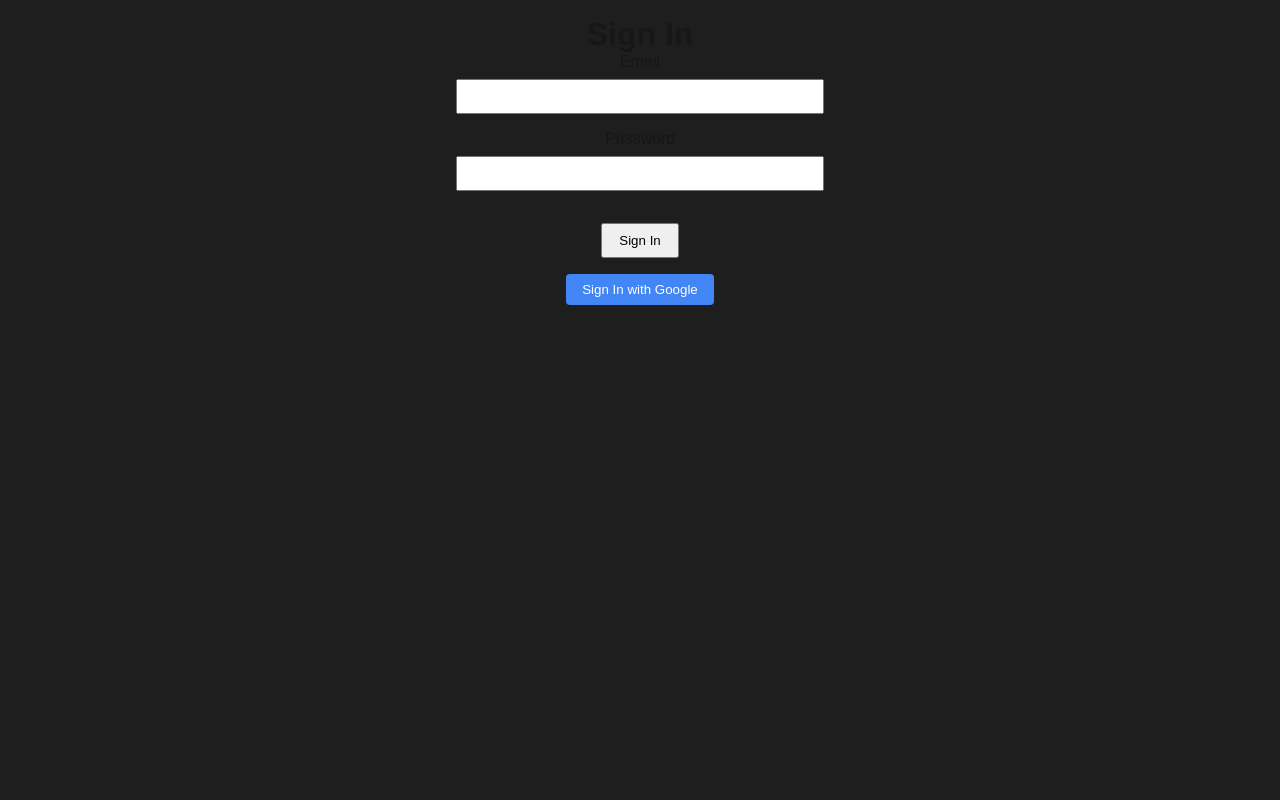
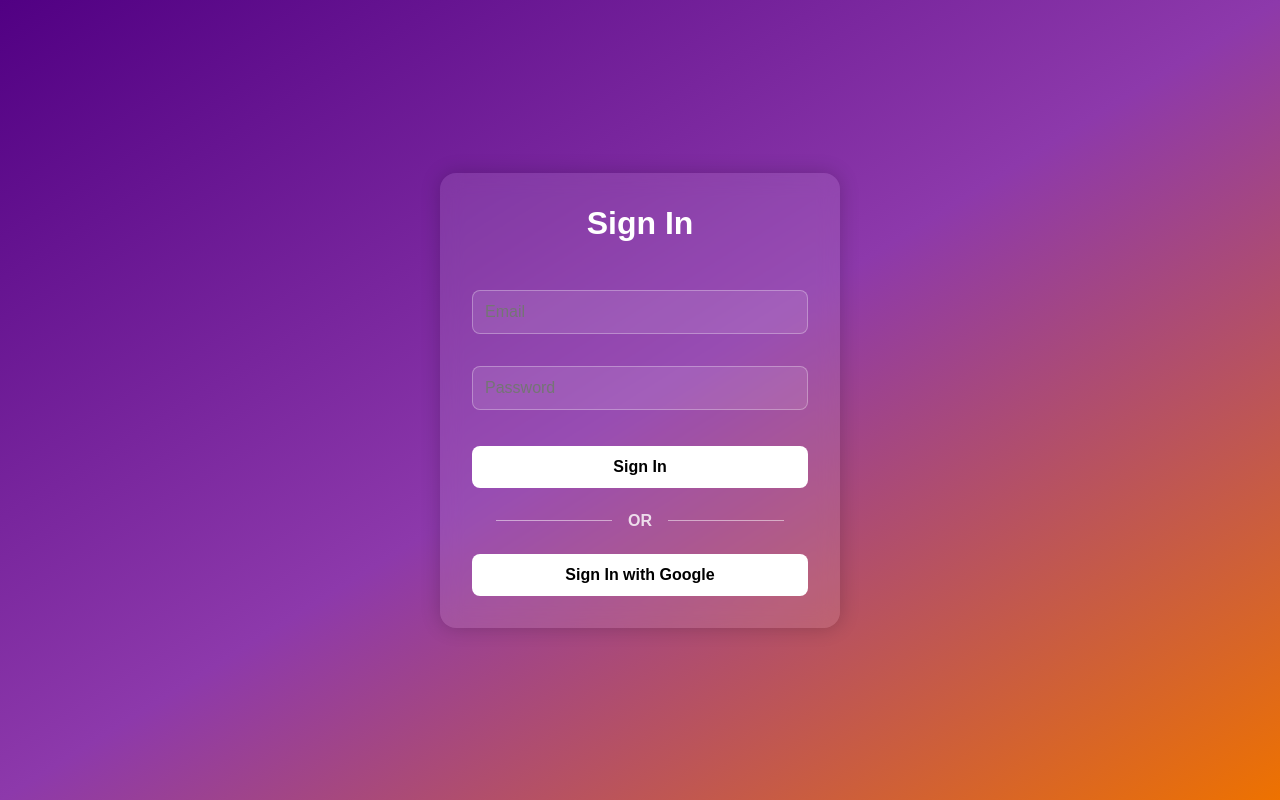
Before and after one commit to StudyBits-App/StudyBits-Web, a Next.js app: page /signin in a window 1280 px wide. Built offline with nearby package versions, Linux system fonts and the light colour scheme; no server answers.

Commit message:
styled login page

```diff
--- /dev/null
+++ b/src/app/signin/page.module.css
@@ -0,0 +1,84 @@
+.wrapper {
+  height: 100vh;
+  display: flex;
+  justify-content: center;
+  align-items: center;
+  background: linear-gradient(to bottom right, #510083, #8d39ab, #ee7200);
+}
+
+.formContainer {
+  max-width: 400px;
+  width: 90%;
+  padding: 2rem;
+  text-align: center;
+  background: rgba(255, 255, 255, 0.1);
+  border-radius: 16px;
+  box-shadow: 0 0 20px rgba(0, 0, 0, 0.2);
+  color: white;
+  backdrop-filter: blur(10px);
+}
+
+.input {
+  width: 100%;
+  padding: 0.75rem;
+  border-radius: 8px;
+  border: 1px solid rgba(255, 255, 255, 0.3);
+  background-color: rgba(255, 255, 255, 0.1);
+  color: white;
+  font-size: 1rem;
+  margin-top: 1rem;
+  margin-bottom: 1rem;
+}
+
+.input:focus {
+    outline: none;
+}
+
+.primaryButton,
+.googleButton {
+  width: 100%;
+  padding: 0.75rem;
+  border: none;
+  border-radius: 8px;
+  font-size: 1rem;
+  transition: transform 0.2s ease-in-out;
+  margin-top: 20px;
+}
+
+.primaryButton {
+  background-color: white;
+  color: black;
+  font-weight: bold;
+}
+
+.googleButton {
+  display: flex;
+  align-items: center;
+  justify-content: center;
+  background-color: white;
+  color: black;
+  font-weight: bold;
+}
+
+.dividerContainer {
+  display: flex;
+  align-items: center;
+  margin: 1.5rem;
+}
+
+.divider {
+  flex-grow: 1;
+  height: 1px;
+  background-color: white;
+  opacity: 0.5;
+}
+
+.dividerText {
+  margin: 0 1rem;
+  font-weight: bold;
+  opacity: 0.8;
+}
+
+.title {
+    margin-bottom: 2rem;
+}
--- a/src/app/signin/page.tsx
+++ b/src/app/signin/page.tsx
@@ -1,79 +1,72 @@
- "use client";
+"use client";
 
-import { useState } from 'react';
-import { useRouter } from 'next/navigation';
-import { signIn, signInWithGoogle } from '@/firebase/firebaseAuth';
+import { useState } from "react";
+import { useRouter } from "next/navigation";
+import { signIn, signInWithGoogle } from "@/firebase/firebaseAuth";
+import styles from "./page.module.css";
 
 const SignInPage = () => {
-  const [email, setEmail] = useState('');
-  const [password, setPassword] = useState('');
-  const [error, setError] = useState('');
+  const [email, setEmail] = useState("");
+  const [password, setPassword] = useState("");
+  const [error, setError] = useState("");
   const router = useRouter();
 
   const handleSignIn = async (e: React.FormEvent) => {
     e.preventDefault();
-    setError('');
+    setError("");
     try {
       await signIn(email, password);
-      router.push('/dashboard');
+      router.push("/");
     } catch {
-      setError("Whops, something went wrong!");
+      setError("Whoops, something went wrong!");
     }
   };
 
   const handleGoogleSignIn = async () => {
-    setError('');
+    setError("");
     try {
       await signInWithGoogle();
-      router.push('/');
+      router.push("/");
     } catch {
-      setError("Whops, something went wrong!");
+      setError("Whoops, something went wrong!");
     }
   };
 
   return (
-    <div style={{ maxWidth: '400px', margin: 'auto', padding: '1rem', textAlign: 'center' }}>
-      <h1>Sign In</h1>
-      {error && <p style={{ color: 'red' }}>{error}</p>}
-      <form onSubmit={handleSignIn}>
-        <div style={{ marginBottom: '1rem' }}>
-          <label htmlFor="email">Email</label>
+    <div className={styles.wrapper}>
+      <div className={styles.formContainer}>
+        <h1 className={styles.title}>Sign In</h1>
+        {error && <p className={styles.error}>{error}</p>}
+        <form onSubmit={handleSignIn} className={styles.form}>
           <input
-            id="email"
             type="email"
             value={email}
             onChange={(e) => setEmail(e.target.value)}
-            style={{ width: '100%', padding: '0.5rem', marginTop: '0.5rem' }}
+            className={styles.input}
+            placeholder="Email"
           />
-        </div>
-        <div style={{ marginBottom: '1rem' }}>
-          <label htmlFor="password">Password</label>
           <input
-            id="password"
             type="password"
             value={password}
             onChange={(e) => setPassword(e.target.value)}
-            style={{ width: '100%', padding: '0.5rem', marginTop: '0.5rem' }}
+            className={styles.input}
+            placeholder="Password"
           />
+          <button type="submit" className={styles.primaryButton}>
+            Sign In
+          </button>
+        </form>
+
+        <div className={styles.dividerContainer}>
+          <div className={styles.divider}></div>
+          <span className={styles.dividerText}>OR</span>
+          <div className={styles.divider}></div>
         </div>
-        <button type="submit" style={{ padding: '0.5rem 1rem', marginTop: '1rem' }}>
-          Sign In
+
+        <button onClick={handleGoogleSignIn} className={styles.googleButton}>
+          Sign In with Google
         </button>
-      </form>
-      <button
-        onClick={handleGoogleSignIn}
-        style={{
-          marginTop: '1rem',
-          padding: '0.5rem 1rem',
-          backgroundColor: '#4285F4',
-          color: 'white',
-          border: 'none',
-          borderRadius: '4px',
-          cursor: 'pointer',
-        }}
-      >
-        Sign In with Google
-      </button>
+      </div>
     </div>
   );
 };
```
